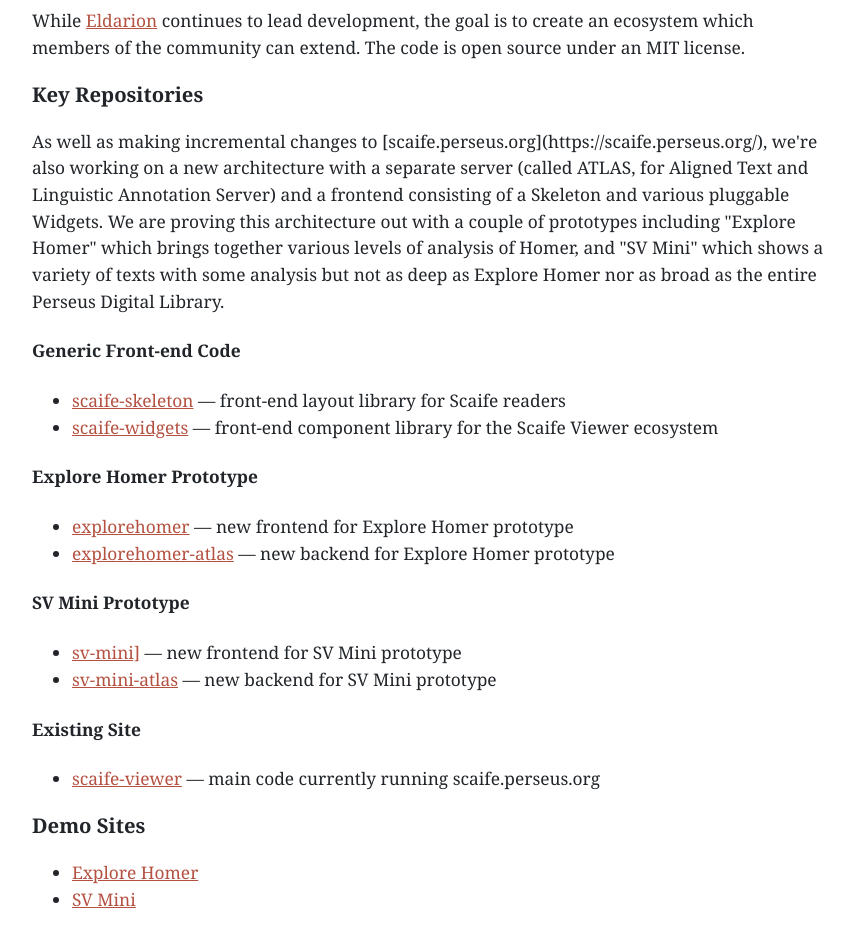
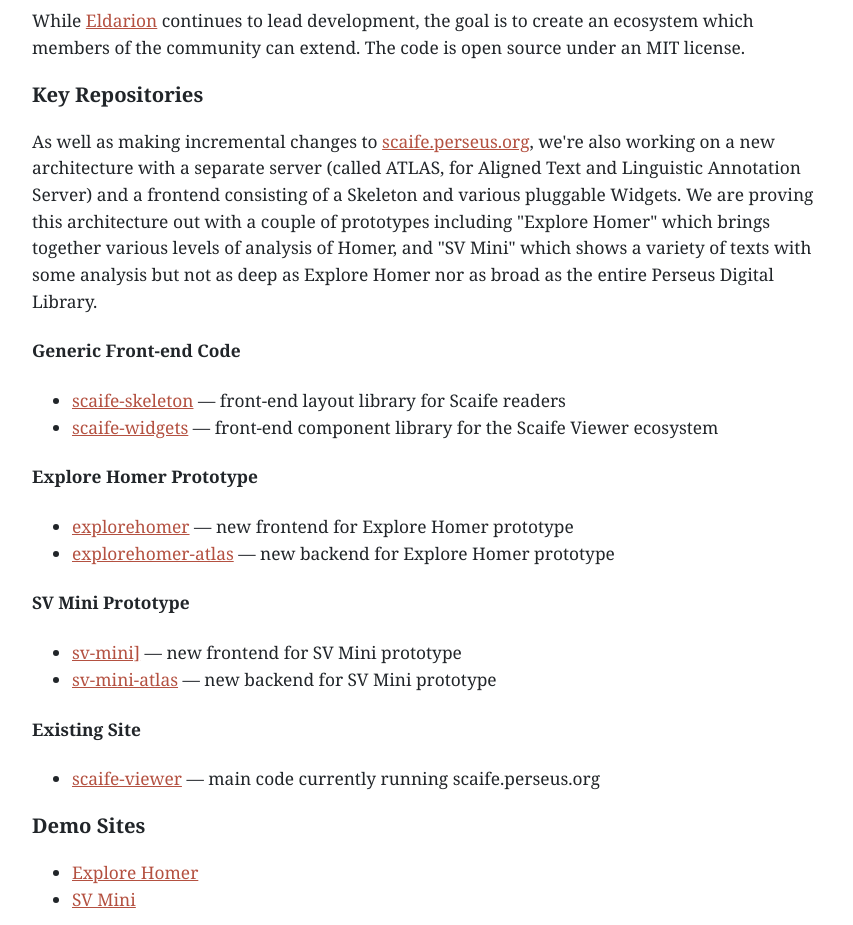
Before and after one commit to scaife-viewer/scaife-viewer.org, a plain HTML site: page index.html in a window 1280 px wide. Shown: the part 1320-2245 px from the top of the page, without its empty margins (208-1061 px from the left). Drawn offline with Linux system fonts and the light colour scheme.

Commit message:
Update index.html

```diff
--- a/index.html
+++ b/index.html
@@ -108,7 +108,7 @@
 
       <p>
         As well as making incremental changes to
-        [scaife.perseus.org](https://scaife.perseus.org/), we're also working
+        <a href="https://scaife.perseus.org">scaife.perseus.org</a>, we're also working
         on a new architecture with a separate server (called ATLAS, for
         Aligned Text and Linguistic Annotation Server) and a frontend consisting
         of a Skeleton and various pluggable Widgets. We are proving this architecture
```
